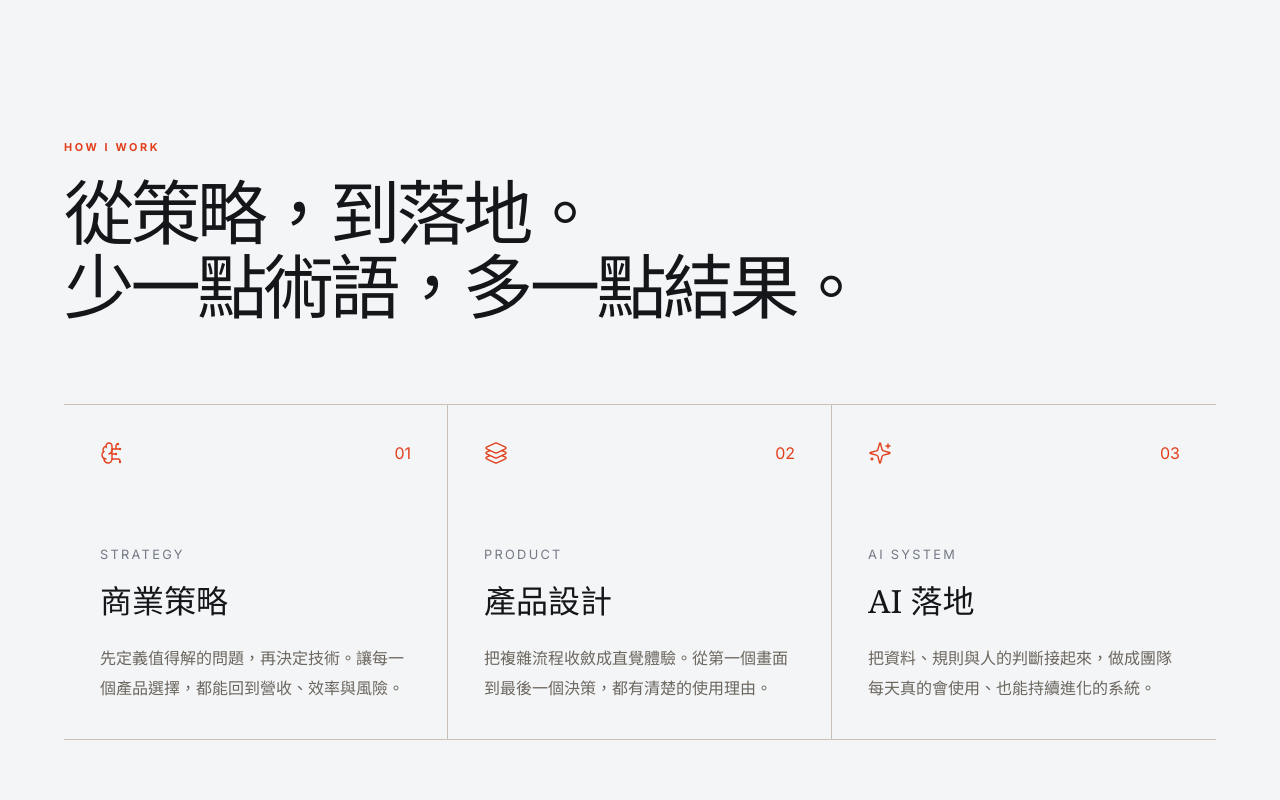
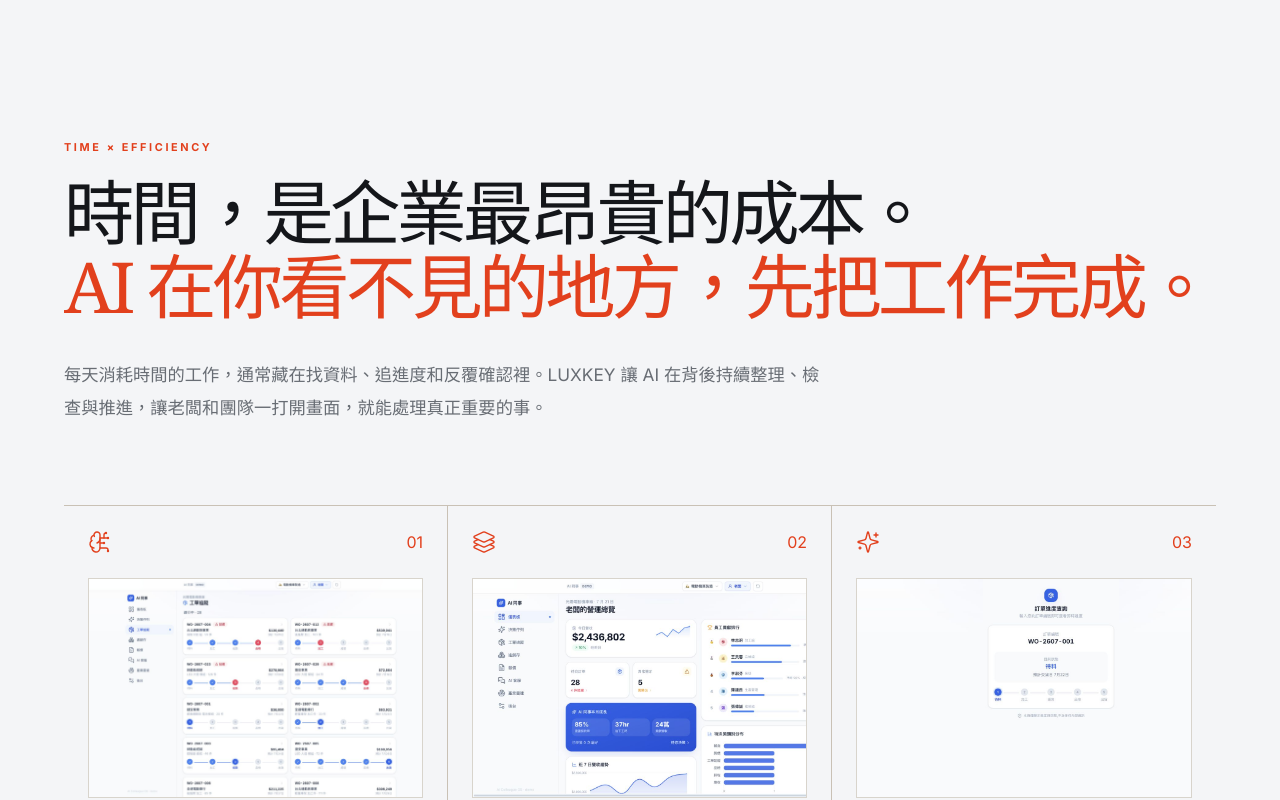
Before and after one commit to VitoKOK-lab/vitowebsite, a Next.js app: page / in a window 1280 px wide. Shown: the part 3120-3920 px from the top of the page. Built offline with nearby package versions, Linux system fonts and the light colour scheme.

Commit message:
Clarify AI time and efficiency story

```diff
--- a/app/page.tsx
+++ b/app/page.tsx
@@ -253,21 +253,27 @@ const projectCategories = [
 const capabilities = [
   {
     icon: BrainCircuit,
-    label: "STRATEGY",
-    title: "商業策略",
-    text: "先定義值得解的問題，再決定技術。讓每一個產品選擇，都能回到營收、效率與風險。",
+    label: "AI 先整理",
+    title: "資料自己排好",
+    text: "訂單、庫存和客服訊息一進來，AI 就自動分類、比對、排出優先順序。你打開畫面，就能直接開始決定。",
+    result: "每天找資料，省下 2 小時",
+    image: "/media/demo-orders.png",
   },
   {
     icon: Layers3,
-    label: "PRODUCT",
-    title: "產品設計",
-    text: "把複雜流程收斂成直覺體驗。從第一個畫面到最後一個決策，都有清楚的使用理由。",
+    label: "AI 先發現",
+    title: "問題提早浮出來",
+    text: "交期變慢、庫存快用完、客人開始著急，AI 會持續盯著變化，在事情變大以前提醒你。",
+    result: "平均提早 3 天發現風險",
+    image: "/media/demo-dashboard.png",
   },
   {
     icon: Sparkles,
-    label: "AI SYSTEM",
-    title: "AI 落地",
-    text: "把資料、規則與人的判斷接起來，做成團隊每天真的會使用、也能持續進化的系統。",
+    label: "AI 先執行",
+    title: "下一步自動往前走",
+    text: "該追的進度、該通知的人、該準備的報表，AI 依照你的規則主動完成，團隊每天都接得上進度。",
+    result: "47 項例行工作自動完成",
+    image: "/media/demo-tracking.png",
   },
 ];
 
@@ -635,8 +641,9 @@ export default function Home() {
 
       <section className="approach section-pad" id="approach">
         <Reveal className="approach-intro">
-          <span className="section-label">HOW I WORK</span>
-          <h2>從策略，到落地。<br />少一點術語，多一點結果。</h2>
+          <span className="section-label">TIME × EFFICIENCY</span>
+          <h2>時間，是企業最昂貴的成本。<br /><em>AI 在你看不見的地方，先把工作完成。</em></h2>
+          <p>每天消耗時間的工作，通常藏在找資料、追進度和反覆確認裡。LUXKEY 讓 AI 在背後持續整理、檢查與推進，讓老闆和團隊一打開畫面，就能處理真正重要的事。</p>
         </Reveal>
         <div className="capability-grid">
           {capabilities.map((item, index) => {
@@ -647,9 +654,13 @@ export default function Home() {
                   <Icon size={24} strokeWidth={1.4} />
                   <span>0{index + 1}</span>
                 </div>
+                <div className="capability-image">
+                  <img src={item.image} alt={`${item.title}的 AI 系統畫面`} loading="lazy" />
+                </div>
                 <small>{item.label}</small>
                 <h3>{item.title}</h3>
                 <p>{item.text}</p>
+                <strong>{item.result}</strong>
               </Reveal>
             );
           })}
--- a/app/portfolio.css
+++ b/app/portfolio.css
@@ -184,14 +184,20 @@
 .project-link { margin-top: 2rem; display: flex; align-items: center; gap: .65rem; color: var(--copper); font-size: .78rem; font-weight: 700; }
 
 .approach { background: var(--paper-deep); }
-.approach-intro { max-width: 980px; margin-bottom: 5rem; }
+.approach-intro { max-width: 1180px; margin-bottom: 5rem; }
+.approach-intro h2 em { color: var(--copper); font-style: normal; }
+.approach-intro > p { max-width: 760px; margin: 2.2rem 0 0; color: #686d74; font-size: clamp(1rem, 1.35vw, 1.2rem); line-height: 1.9; }
 .capability-grid { display: grid; grid-template-columns: repeat(3, 1fr); border-top: 1px solid #c9c1b5; border-bottom: 1px solid #c9c1b5; }
-.capability-card { padding: 2.25rem; border-right: 1px solid #c9c1b5; }
+.capability-card { min-width: 0; padding: 1.5rem; border-right: 1px solid #c9c1b5; }
 .capability-card:last-child { border-right: 0; }
 .capability-top { display: flex; justify-content: space-between; color: var(--copper); }
-.capability-card small { display: block; margin-top: 5rem; color: var(--muted-ink); letter-spacing: .18em; }
-.capability-card h3 { margin: .8rem 0 1.2rem; font-family: Georgia, "Noto Serif TC", serif; font-size: 2rem; font-weight: 400; }
-.capability-card p { color: #6b665e; line-height: 1.85; }
+.capability-image { height: 220px; margin: 1.5rem 0 1.7rem; overflow: hidden; background: #fff; border: 1px solid #d8d4cc; }
+.capability-image img { width: 100%; height: 100%; display: block; object-fit: cover; object-position: left top; transition: transform .65s cubic-bezier(.16,1,.3,1); }
+.capability-card:hover .capability-image img { transform: scale(1.035); }
+.capability-card small { display: block; color: var(--copper); font-weight: 700; letter-spacing: .14em; }
+.capability-card h3 { margin: .8rem 0 1.1rem; font-family: Georgia, "Noto Serif TC", serif; font-size: clamp(1.8rem, 2.4vw, 2.5rem); font-weight: 400; }
+.capability-card p { min-height: 6.8em; margin: 0; color: #6b665e; line-height: 1.8; }
+.capability-card > strong { display: block; margin-top: 1.5rem; padding-top: 1.2rem; border-top: 1px solid #d8d4cc; color: var(--ink); font-size: 1.02rem; }
 
 .feedback { position: relative; overflow: hidden; background: #fff; border-top: 1px solid #e1e5ea; }
 .feedback::after { content: "VOICES"; position: absolute; right: -1vw; top: 48%; color: #f4f5f7; font-family: Georgia, serif; font-size: clamp(7rem, 17vw, 17rem); line-height: .8; letter-spacing: -.06em; pointer-events: none; }
@@ -270,9 +276,12 @@
   .demo-badge { top: 1.8rem; right: 1.8rem; }
   .project-result { margin-top: 2rem; }
   .capability-grid { grid-template-columns: 1fr; }
-  .capability-card { border-right: 0; border-bottom: 1px solid #c9c1b5; padding: 2.5rem 0; }
+  .approach-intro { margin-bottom: 3rem; }
+  .approach-intro > p { margin-top: 1.5rem; }
+  .capability-card { border-right: 0; border-bottom: 1px solid #c9c1b5; padding: 2rem 0 2.5rem; }
   .capability-card:last-child { border-bottom: 0; }
-  .capability-card small { margin-top: 3rem; }
+  .capability-image { height: 210px; margin-top: 1.3rem; }
+  .capability-card p { min-height: 0; }
   .feedback-head { flex-direction: column; gap: 1.4rem; }
   .feedback > h2 { margin-bottom: 3rem; }
   .bubble-field { min-height: 0; display: flex; flex-direction: column; gap: 1.5rem; }
```
